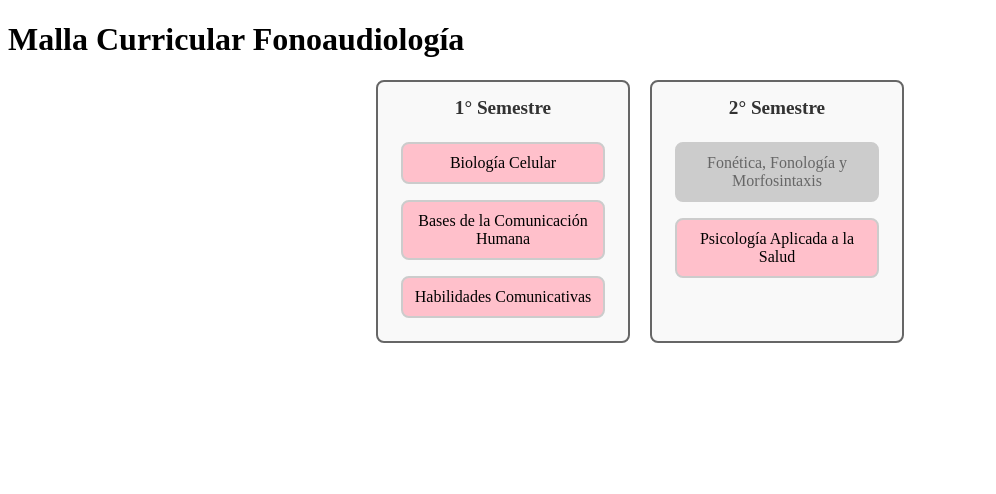
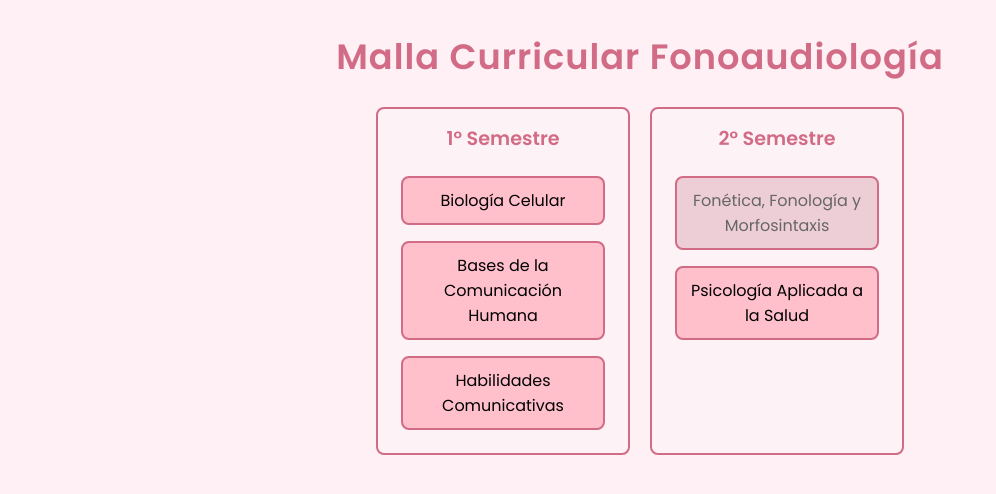
Before and after one commit to caatwrq/malla-fonoaudiologia, a plain HTML site: page index.html in a window 1280 px wide. Shown: the whole page, without its empty margins (0-996 px from the left). Drawn offline with Linux system fonts and the light colour scheme.

Commit message:
style.css

```diff
--- a/style.css
+++ b/style.css
@@ -1,3 +1,21 @@
+/* Fondo de la página */
+body {
+  background-color: #fff0f5; /* rosado clarísimo */
+  font-family: 'Poppins', sans-serif;
+  margin: 0;
+  padding: 0;
+}
+
+/* Título principal */
+h1 {
+  color: #d16b86; /* rosado bonito */
+  text-align: center;
+  margin-top: 30px;
+  font-weight: 600;
+  font-size: 2.2em;
+  letter-spacing: 1px;
+}
+
 /* Contenedor general de la malla */
 #malla-container {
   display: flex;
@@ -9,10 +27,10 @@
 
 /* Cuadro de cada semestre */
 .semestre {
-  border: 2px solid #666;
+  border: 2px solid #d16b86; /* rosado más oscuro para resaltar */
   border-radius: 8px;
   padding: 15px;
-  background-color: #f9f9f9;
+  background-color: #fdf3f7; /* fondo interno suave */
   display: flex;
   flex-direction: column;
   align-items: center;
@@ -24,13 +42,13 @@
   margin-top: 0;
   margin-bottom: 15px;
   font-size: 1.2em;
-  color: #333;
+  color: #d16b86;
 }
 
 /* Cada ramo en su cuadro */
 .ramo {
-  background-color: #ffc0cb; /* rosado pastel */
-  border: 2px solid #ccc;
+  background-color: #ffc0cb; /* rosado pastel suave */
+  border: 2px solid #d16b86;
   border-radius: 8px;
   padding: 10px;
   margin: 8px 0;
@@ -42,14 +60,14 @@
 
 /* Ramos aprobados */
 .ramo.aprobado {
-  background-color: #fff9b0; /* amarillo pastel */
+  background-color: #fff9b0; /* amarillo pastel suave */
   text-decoration: line-through;
   color: gray;
 }
 
 /* Ramos bloqueados */
 .ramo.bloqueado {
-  background-color: #ccc;
+  background-color: #eeced6; /* rosado grisáceo clarito */
   cursor: not-allowed;
   pointer-events: none;
   color: #666;
@@ -57,5 +75,5 @@
 
 /* Efecto hover solo para ramos desbloqueados */
 .ramo:not(.bloqueado):hover {
-  background-color: #ffb6c1; /* rosado más fuerte */
+  background-color: #ffb6c1; /* rosado apenas más intenso */
 }
```
